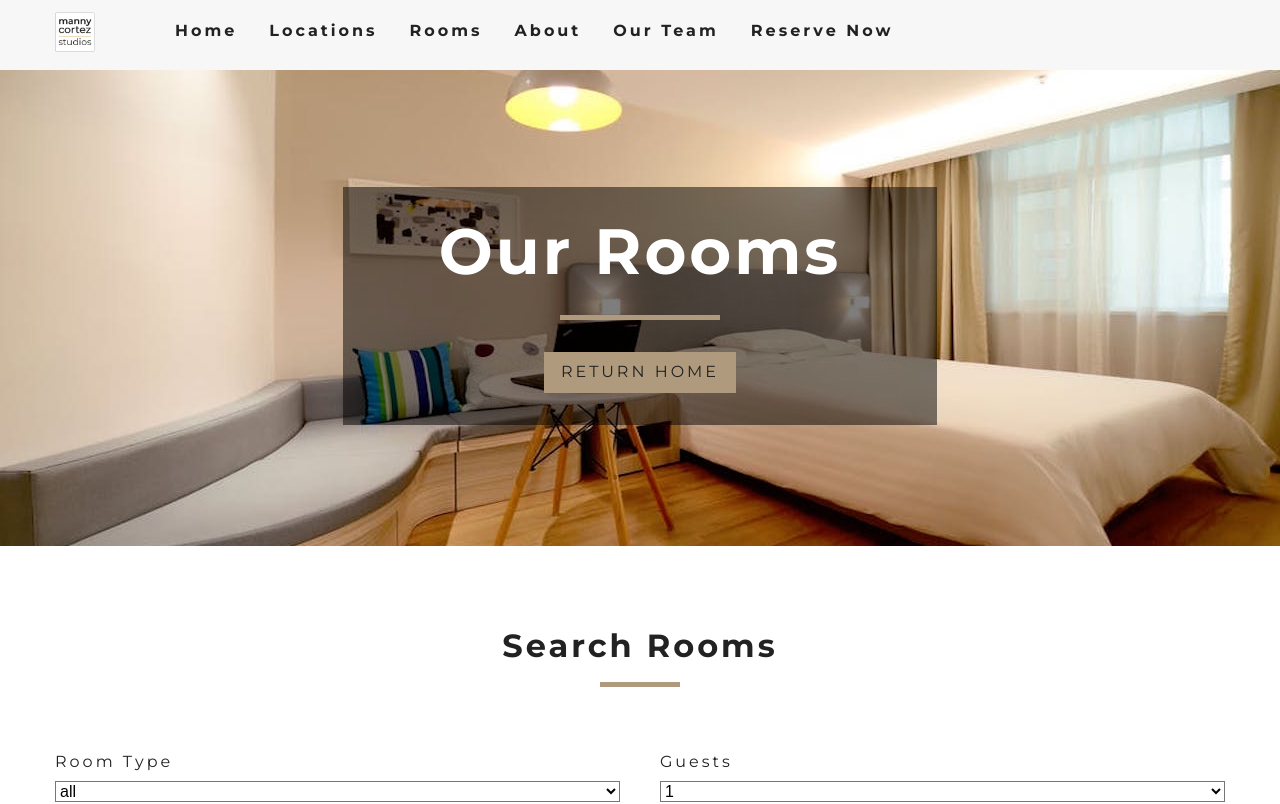
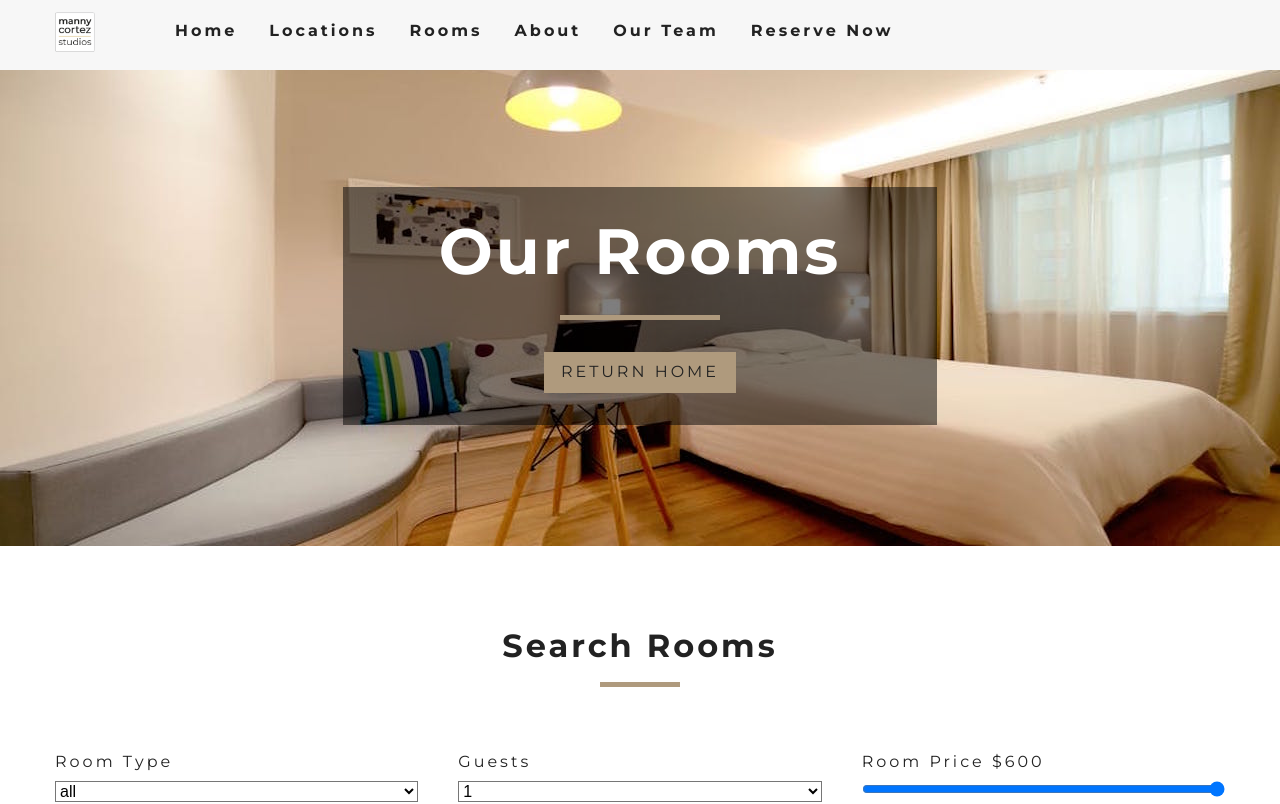
Before and after one commit to mannycortez/Real-Estate-App, a React (Create React App) app: page /rooms in a window 1280 px wide. Shown: the top 804 px of the page. Built offline with nearby package versions, Linux system fonts and the light colour scheme.

Commit message:
Added price filter and updated lifecycle method - tested successfully

```diff
--- a/src/components/RoomFilter.js
+++ b/src/components/RoomFilter.js
@@ -71,6 +71,21 @@
                     </select>
                 </div>
                 {/* { end guests } */}
+
+                {/* { room price} */}
+                <div className = "form-group">
+                    <label htmlFor="price">
+                        room price ${ price }
+                    </label>
+                    <input type = "range"
+                           name = "price"
+                           min = { minPrice } max = { maxPrice }
+                           id = "price"
+                           value = { price }
+                           onChange = { handleChange }
+                           className = "form-control" />
+                </div>
+                {/* { endroom price} */}
             </form>
         </section>
     )
--- a/src/context.js
+++ b/src/context.js
@@ -80,15 +80,21 @@
 let tempRooms = [...rooms];
 // transform value
 capacity = parseInt(capacity)
+// transform value
+price = parseInt(price)
 
   // filter by type
   if(type !== 'all') {
-    tempRooms = tempRooms.filter( room => room.type === type)
+    tempRooms = tempRooms.filter( room => room.type === type);
   }
   // filter by capacity
   if(capacity !== 1) {
-      tempRooms = tempRooms.filter(room => room.capacity >= capacity)
+      tempRooms = tempRooms.filter(room => room.capacity >= capacity);
   }
+  // filter by price
+  tempRooms = tempRooms.filter(room => room.price <= price);
+
+  // change state
   this.setState( {
       sortedRooms: tempRooms
   })
```
